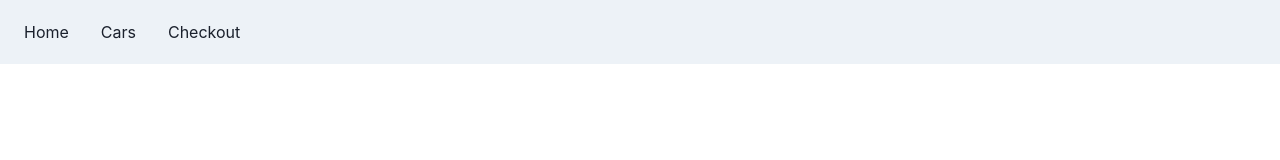
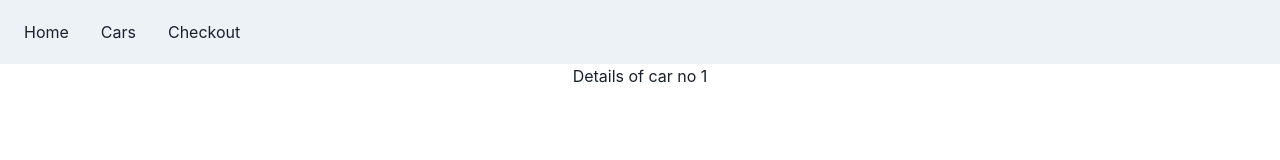
Before and after one commit to aducat5/cognizant-gallery, a React (Create React App) app in the folder cognizantgallery-web-client/: page /detail/1 in a window 1280 px wide. Before the commit this address had no page. Shown: the top 160 px of the page. Built offline with nearby package versions, Linux system fonts and the light colour scheme.

Commit message:
detail page init and routed

```diff
--- a/cognizantgallery-web-client/src/Router.js
+++ b/cognizantgallery-web-client/src/Router.js
@@ -15,7 +15,7 @@ export default function Router() {
       <Routes>
         <Route path="/" element={<Home />} />
         <Route path="checkout" element={<Checkout />} />
-        <Route path="detail" element={<Details />} />
+        <Route path="detail/:id" element={<Details />} />
         <Route path="cars" element={<Cars />} />
       </Routes>
     </BrowserRouter>
--- a/cognizantgallery-web-client/src/components/Vehicle.js
+++ b/cognizantgallery-web-client/src/components/Vehicle.js
@@ -3,6 +3,7 @@ import { Box, Image, Badge, Button, Link } from "@chakra-ui/react";
 export default function Vehicle(props) {
   let vehicle = props.data || {};
   let placeholderImage = require("../images/no-image.png");
+  console.log(props);
   return (
     <Box maxW="sm" borderWidth="1px" borderRadius="lg" overflow="hidden" p="4">
       <Image src={placeholderImage} />
@@ -49,7 +50,7 @@ export default function Vehicle(props) {
 
       {vehicle.isLicenced && (
         <Box display="flex" marginTop={"5px"}>
-          <Link href="/details">
+          <Link href={`/detail/${vehicle.id}`}>
             <Button colorScheme="blue" variant="outline" size={"sm"}>
               Go to details
             </Button>
--- a/cognizantgallery-web-client/src/components/Warehouse.js
+++ b/cognizantgallery-web-client/src/components/Warehouse.js
@@ -13,7 +13,6 @@ import Vehicle from "./Vehicle";
 export default function Warehouse(props) {
   let warehouseData = props.data;
   let vehicles = warehouseData.cars.vehicles || [];
-  console.log(warehouseData.cars);
   return (
     <AccordionItem>
       <h2>
--- a/cognizantgallery-web-client/src/pages/Details.js
+++ b/cognizantgallery-web-client/src/pages/Details.js
@@ -1,3 +1,7 @@
-export default function Details(){
-    return (<h1>Details</h1>);
+import { useParams } from "react-router-dom";
+
+export default function Details() {
+  const { id } = useParams();
+  console.log(id);
+  return <h1>Details of car no {id}</h1>;
 }
```
Also changed, not shown: cognizantgallery-web-client/src/pages/Cars.js (+1 -9 lines).
